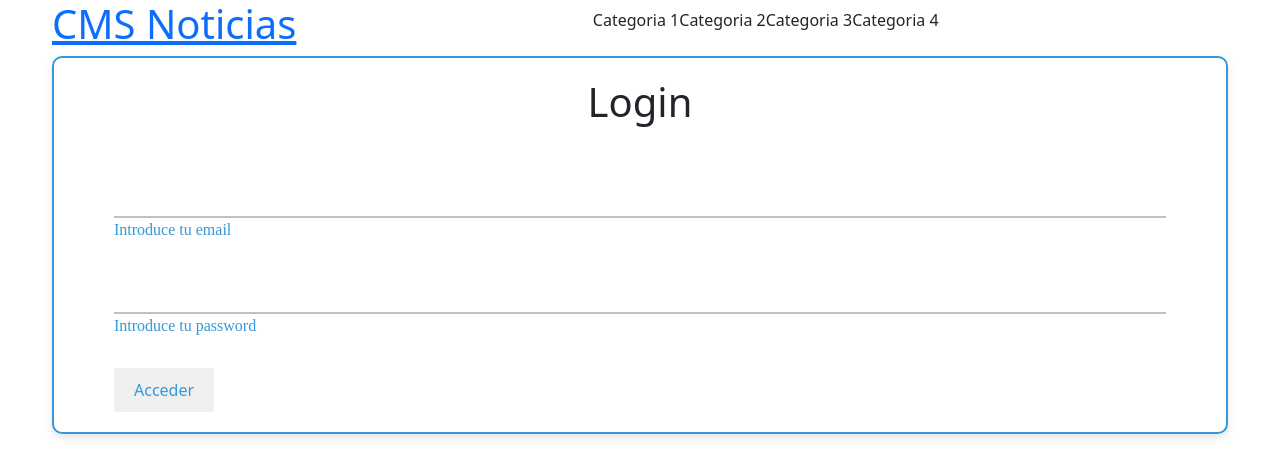
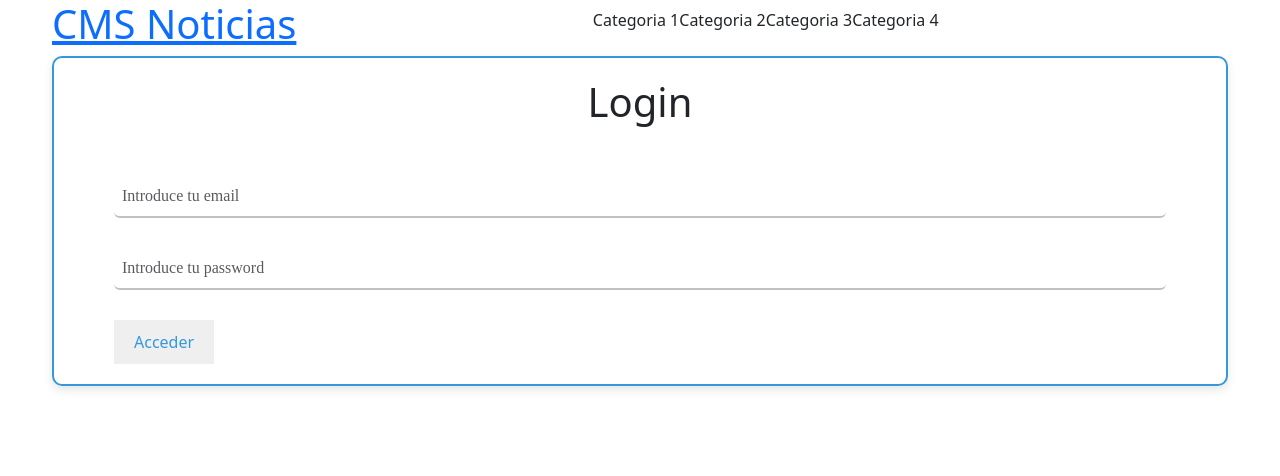
Before and after one commit to alvarotercero/journal-front, an Angular app: page /login in a window 1280 px wide. Shown: the top 476 px of the page. Built offline with nearby package versions, Linux system fonts and the light colour scheme.

Commit message:
login terminado

```diff
--- a/src/app/pages/login/login.component.html
+++ b/src/app/pages/login/login.component.html
@@ -1,15 +1,17 @@
 <div class="formulario">
     <h1>Login</h1>
-    <form method="post">
+    <form [formGroup]="loginForm" (ngSubmit)="getDataLogin()">
 
         <div class="email">
-            <input type="text" required>
-            <label>Introduce tu email</label>
+            <label class="form-label" for="email"></label>
+            <input class="form-control" type="text" id="email" placeholder="Introduce tu email" formControlName="email">
         </div>
 
+
         <div class="password">
-            <input type="password" required>
-            <label>Introduce tu password</label>
+            <label class="form-label" for="password"></label>
+            <input class="form-control" type="password" id="password" placeholder="Introduce tu password"
+                formControlName="password">
         </div>
 
         <input type="submit" value="Acceder" class="acceder-input">
--- a/src/app/pages/login/login.component.ts
+++ b/src/app/pages/login/login.component.ts
@@ -1,12 +1,34 @@
-import { Component } from '@angular/core';
+import { Component, } from '@angular/core';
+import { FormControl, FormGroup, ReactiveFormsModule, Validators } from '@angular/forms';
 
 @Component({
   selector: 'app-login',
   standalone: true,
-  imports: [],
+  imports: [ReactiveFormsModule],
   templateUrl: './login.component.html',
   styleUrl: './login.component.css'
 })
 export class LoginComponent {
+  loginForm: FormGroup;
 
+
+
+
+
+  constructor() {
+    this.loginForm = new FormGroup({
+      email: new FormControl(null, [Validators.required, Validators.email]),
+      password: new FormControl(null, [])
+    }, [])
+  }
+
+  getDataLogin() {
+    if (this.loginForm.valid) {
+      console.log(this.loginForm.value)
+    } else {
+      console.log("el formulario no es valido");
+    }
+
+
+  }
 }
```
